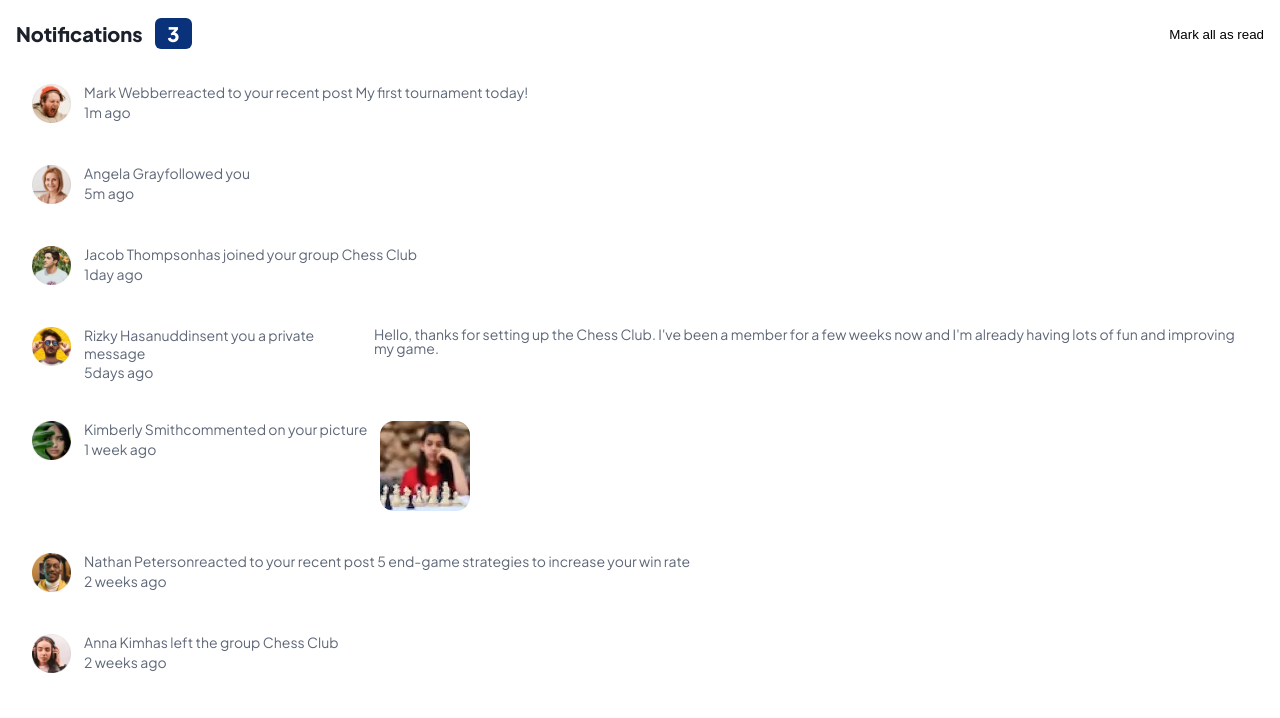
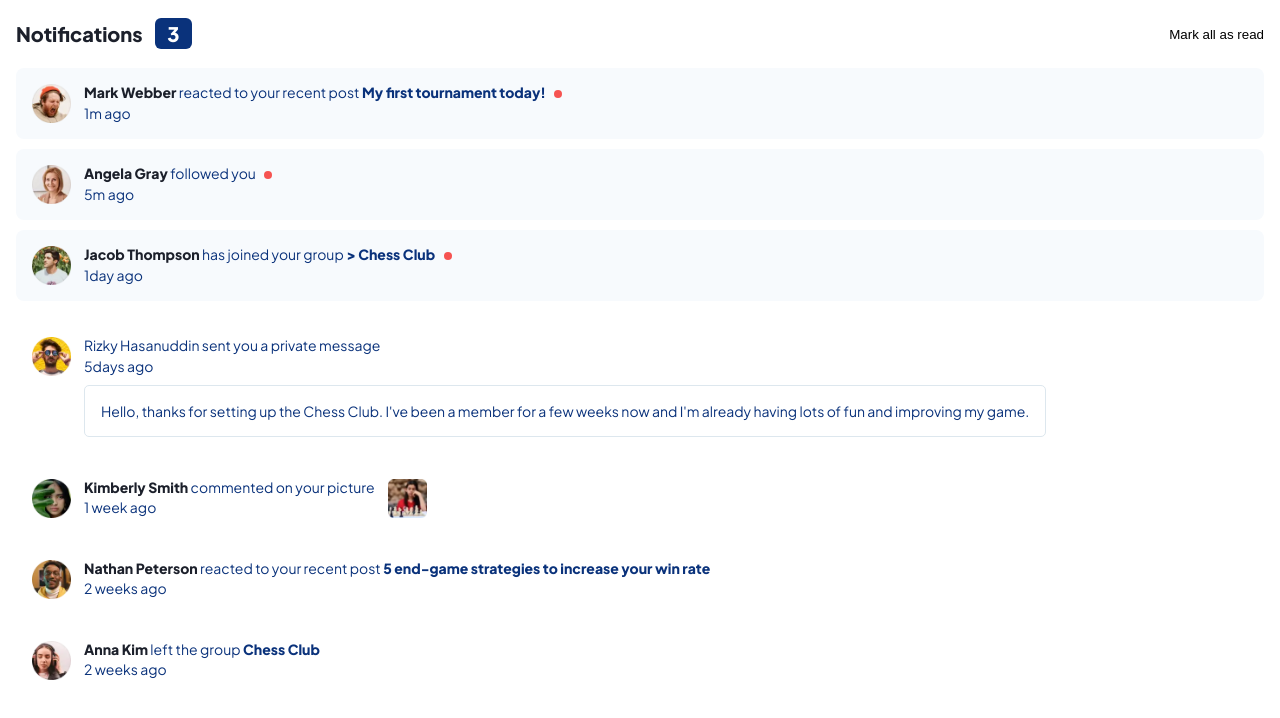
Before and after one commit to allreddv/Notifications-Page, a plain HTML site: page index.html in a window 1280 px wide. Drawn offline with Linux system fonts and the light colour scheme.

Commit message:
css javascript html update
added javascript functionality

```diff
--- a/index.html
+++ b/index.html
@@ -13,49 +13,58 @@
     <main>
       <div class="title__container">
         <h1 class="main__title">
-          Notifications <span id="notifications_num">3</span>
+          Notifications
+          <span
+            id="notifications_num"
+            aria-labelledby="Nuber of unread notifications"
+            >2</span
+          >
         </h1>
         <button class="btn__read" id="btn_read">Mark all as read</button>
       </div>
       <ul class="main__list">
-        <li class="list__item">
+        <li class="list__item active">
           <img
             src="images/avatar-mark-webber.webp"
             alt=""
             class="profile__img"
           />
           <div>
-            <p class="list__text">
-              <span class="list__text--name">Mark Webber</span>reacted to your
-              recent post
-              <span class="list__text--news">My first tournament today!</span>
+            <p class="list__text active">
+              <span class="list__text--name"> <a href=""> Mark Webber</a></span>
+              reacted to your recent post
+              <span class="list__text--news"><a href="">  My first tournament today!</a></span>
             </p>
             <p class="list__time">1m ago</p>
           </div>
         </li>
-        <li class="list__item">
+        <li class="list__item active">
           <img
             src="images/avatar-angela-gray.webp"
             alt=""
             class="profile__img"
           />
           <div>
-            <p class="list__text">
-              <span class="list__text--name">Angela Gray</span>followed you
+            <p class="list__text active">
+              <span class="list__text--name"> <a href=""> Angela Gray</a></span>
+              followed you
             </p>
             <p class="list__time">5m ago</p>
           </div>
         </li>
-        <li class="list__item">
+        <li class="list__item active">
           <img
             src="images/avatar-jacob-thompson.webp"
             alt=""
             class="profile__img"
           />
           <div>
-            <p class="list__text">
-              <span class="list__text--name">Jacob Thompson</span>has joined
-              your group <span class="list__text--news">Chess Club</span>
+            <p class="list__text active">
+              <span class="list__text--name">
+                <a href=""> Jacob Thompson</a></span
+              >
+              has joined your group
+              <span class="list__text--news"><a href="">> Chess Club</a</span>
             </p>
             <p class="list__time">1day ago</p>
           </div>
@@ -68,16 +77,18 @@
           />
           <div>
             <p class="list__text">
-              <span class="list__text--name"> Rizky Hasanuddin</span>sent you a
-              private message
+              <span class="list__text--name">
+                <a href=""> Rizky Hasanuddin</a></span
+              >
+              sent you a private message
             </p>
             <p class="list__time">5days ago</p>
+            <p class="list__msg"><a href="">
+              Hello, thanks for setting up the Chess Club. I've been a member
+              for a few weeks now and I'm already having lots of fun and
+              improving my game.</a>
+            </p>
           </div>
-          <p class="list__msg">
-            Hello, thanks for setting up the Chess Club. I've been a member for
-            a few weeks now and I'm already having lots of fun and improving my
-            game.
-          </p>
         </li>
         <li class="list__item">
           <img
@@ -87,12 +98,14 @@
           />
           <div>
             <p class="list__text">
-              <span class="list__text--name">Kimberly Smith</span>commented on
-              your picture
+              <span class="list__text--name">
+                <a href=""> Kimberly Smith</a></span
+              >
+              commented on your picture
             </p>
             <p class="list__time">1 week ago</p>
           </div>
-          <img src="images/image-chess.webp" alt="" />
+          <img src="images/image-chess.webp" alt="" id="chess__img" />
         </li>
         <li class="list__item">
           <img
@@ -102,10 +115,12 @@
           />
           <div>
             <p class="list__text">
-              <span class="list__text--name">Nathan Peterson</span>reacted to
-              your recent post
+              <span class="list__text--name">
+                <a href=""> Nathan Peterson</a></span
+              >
+              reacted to your recent post
               <span class="list__text--news">
-                5 end-game strategies to increase your win rate
+                <a href="">5 end-game strategies to increase your win rate</a>
               </span>
             </p>
             <p class="list__time">2 weeks ago</p>
@@ -115,8 +130,9 @@
           <img src="images/avatar-anna-kim.webp" alt="" class="profile__img" />
           <div>
             <p class="list__text">
-              <span class="list__text--name">Anna Kim</span>has left the group
-              <span class="list__text--news">Chess Club</span>
+              <span class="list__text--name"><a href=""> Anna Kim</a></span>
+              left the group
+              <span class="list__text--news"><a href=""> Chess Club</a></span>
             </p>
             <p class="list__time">2 weeks ago</p>
           </div>
--- a/script.js
+++ b/script.js
@@ -0,0 +1,29 @@
+
+
+const listItems = document.getElementsByClassName("list__item");
+const listTexts = document.getElementsByClassName("list__text");
+const notificationsNum = document.getElementById("notifications_num");
+const btnRead = document.getElementById("btn_read");
+
+let activeListItems = 0;
+
+for (let i = 0; i < listItems.length; i++) {
+  if (listItems[i].classList.contains("active")) {
+    activeListItems++;
+  }
+}
+
+notificationsNum.innerText = activeListItems;
+
+btnRead.addEventListener("click", function() {
+  for (let i = 0; i < listItems.length; i++) {
+    listItems[i].classList.remove("active");
+  }
+
+  for (let i = 0; i < listTexts.length; i++) {
+    listTexts[i].classList.remove("active");
+  }
+
+  notificationsNum.innerText = 0;
+  activeListItems = 0;
+});
--- a/style.css
+++ b/style.css
@@ -47,6 +47,7 @@ main {
     display: flex;
     justify-content: space-between;
     align-items: center;
+
 }
 
 .main__title {
@@ -61,6 +62,10 @@ main {
     padding: .3rem 1.2rem;
     border-radius: 6px;
     margin-left: .9rem;
+}
+
+.btn__read:hover {
+    color: var(--Blue);
 }
 
 .main__list {
@@ -79,6 +84,11 @@ main {
     display: flex;
     gap: 1.3rem;
     padding: 1.6rem;
+    border-radius: 8px;
+}
+
+.list__item.active {
+    background-color: #F7FAFD ;
 }
 
 .list__text {
@@ -86,5 +96,64 @@ main {
 }
 
 .list__time {
-    margin-top: .3rem;
+    margin-top: .4rem;
 }
+
+.list__text--name {
+    color: var(--Very-dark-blue);
+    font-weight: 800;
+}
+
+.list__text--name:hover {
+    color: var(--Blue);
+}
+
+.list__text--news {
+    font-weight: 700;
+}
+.list__text--news:hover {
+    color: var(--Blue);
+}
+
+.list__text.active::after {
+    content: "";
+    width: 8px;
+    height: 8px;
+    background-color: var(--Red);
+    border-radius: 50%;
+    display: inline-block;
+    margin-left: 6px;
+}
+
+.list__msg {
+    margin-top: 1.2rem;
+    border: 1px solid var(--Light-grayish-blue-2);
+    padding: 1.6rem;
+    line-height: 1.8rem;
+    border-radius: 5px ;
+}
+
+.list__msg:hover {
+    background-color: var(--Light-grayish-blue-1) ;
+}
+
+#chess__img {
+    width: 3.9rem;
+    height: 3.9rem;
+}
+
+
+/* --------------------------------------------------------------------------------------------------------
+                                    Desktop
+-------------------------------------------------------------------------------------------------------- */
+
+@media screen and (min-width: 960px) {
+
+        main {
+            color: #0A327B;
+        }
+
+
+}
+
+}
```
